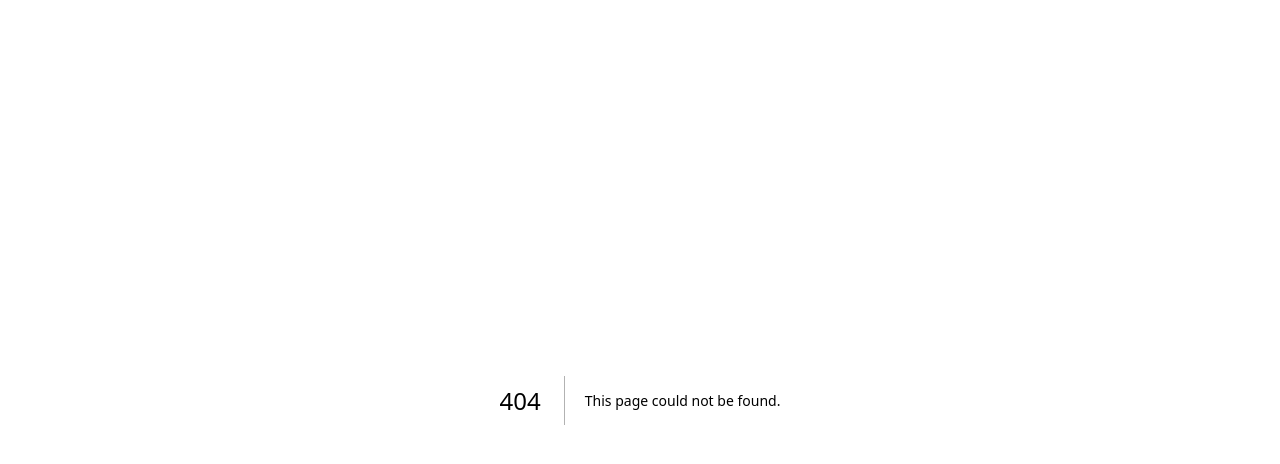
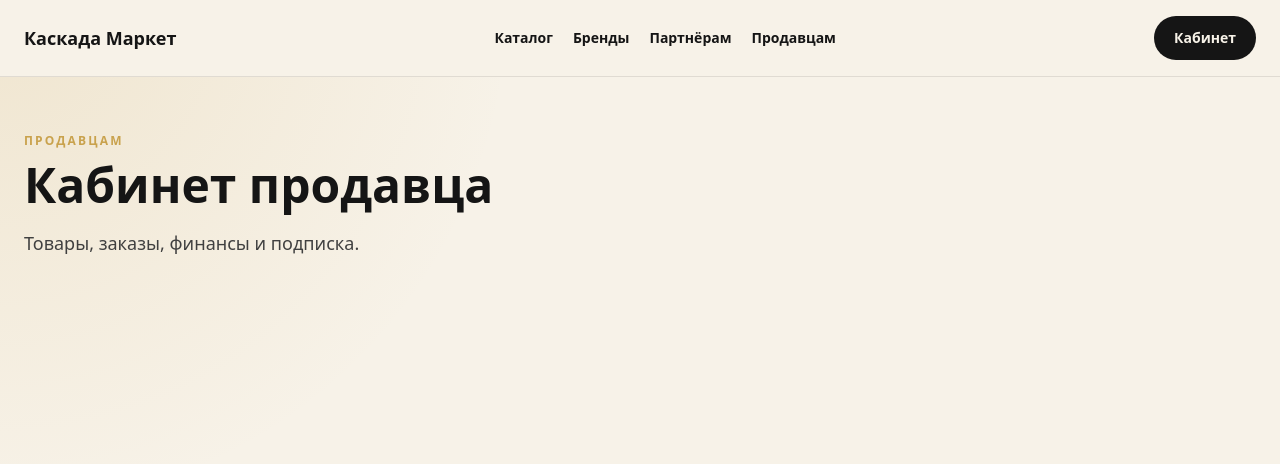
Before and after one commit to Iliavsevolodov/kaskada-, a Next.js app: page /sellers in a window 1280 px wide. Before the commit this address had no page. Shown: the top 464 px of the page. Built offline with nearby package versions, Linux system fonts and the light colour scheme.

Commit message:
Add sellers page

```diff
--- /dev/null
+++ b/src/app/sellers/page.tsx
@@ -0,0 +1,14 @@
+import { SiteHeader } from '@/components/SiteHeader';
+
+export default function SellersPage() {
+  return (
+    <main className="min-h-screen text-graphite">
+      <SiteHeader />
+      <section className="mx-auto max-w-7xl px-6 py-14">
+        <p className="section-label text-xs font-bold text-gold">Продавцам</p>
+        <h1 className="mt-3 text-5xl font-black">Кабинет продавца</h1>
+        <p className="mt-5 text-lg text-neutral-700">Товары, заказы, финансы и подписка.</p>
+      </section>
+    </main>
+  );
+}
```
